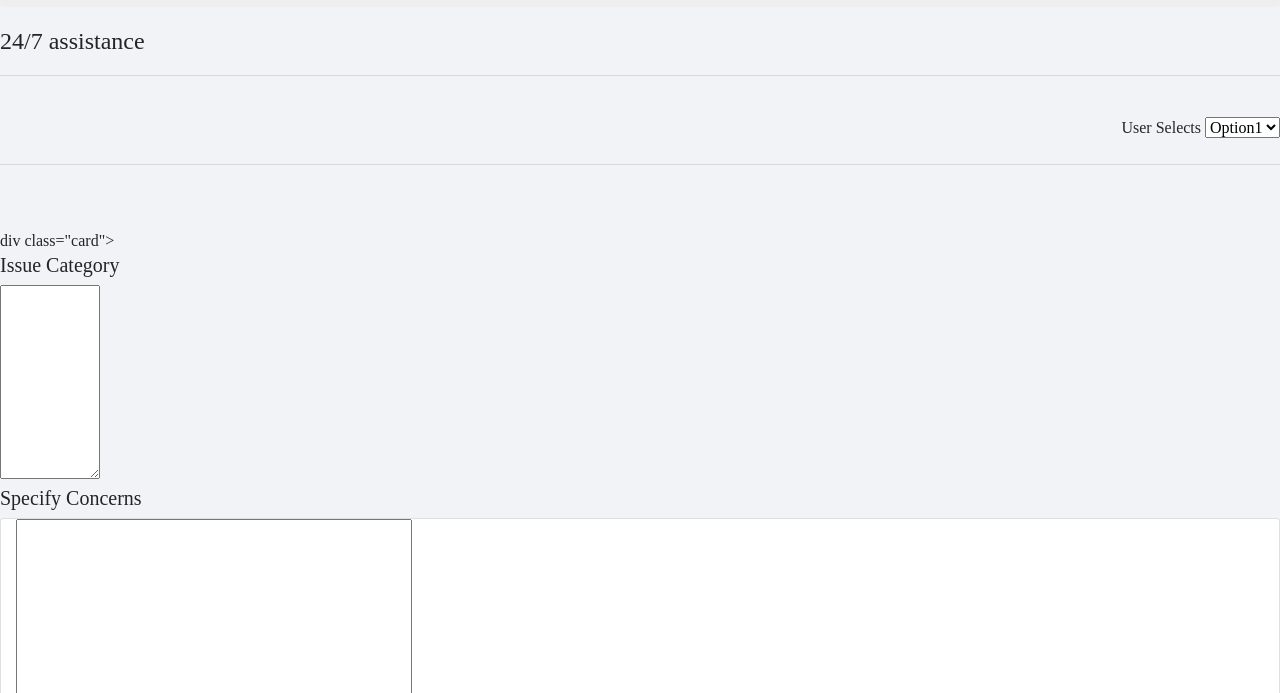
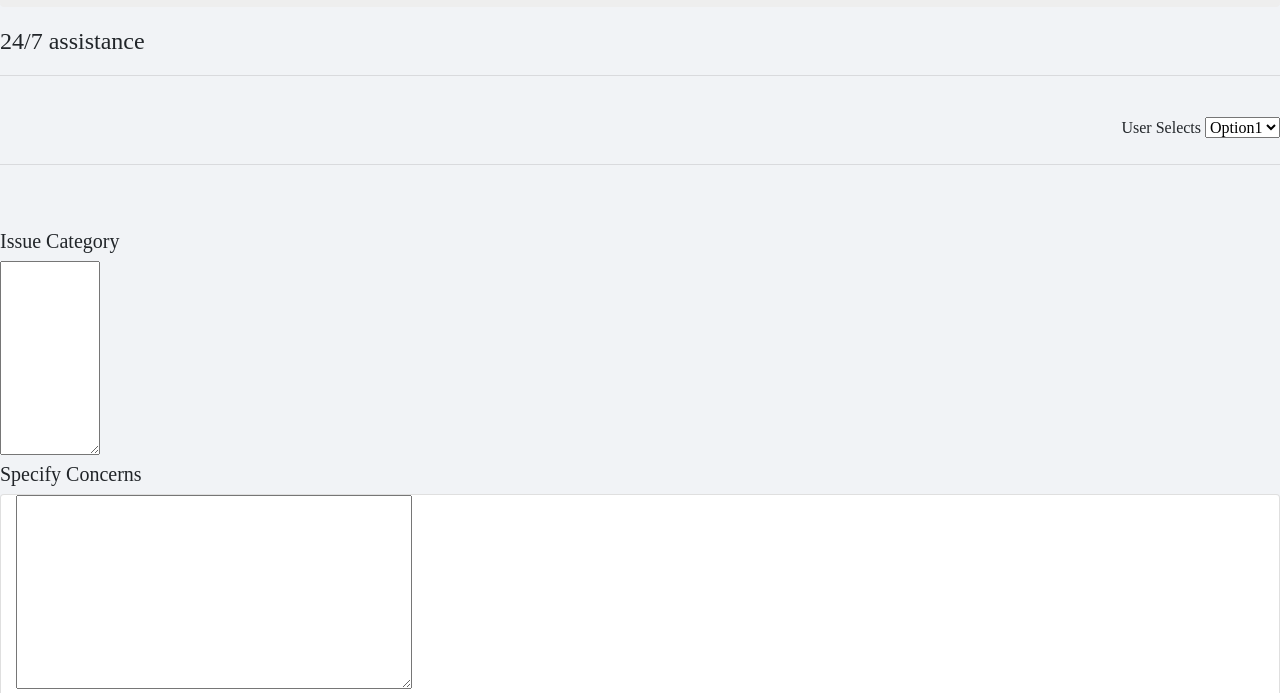
Before and after one commit to praths2020/sheltown, a website: page assistance.html in a window 1280 px wide. Shown: the part 107-800 px from the top of the page. Drawn offline with nearby package versions, Linux system fonts and the light colour scheme; files that its build step writes are made by us from their sources.

Commit message:
Update assistance.html

```diff
--- a/assistance.html
+++ b/assistance.html
@@ -92,7 +92,7 @@
          <hr/>
            <br/><br/>
 
-           div class="card">
+
                               <h5>Issue Category</h5>
 
                             <!--<ul class="card-text coupon" style="font-size: 20px; margin: 10px; "></ul>-->
```
